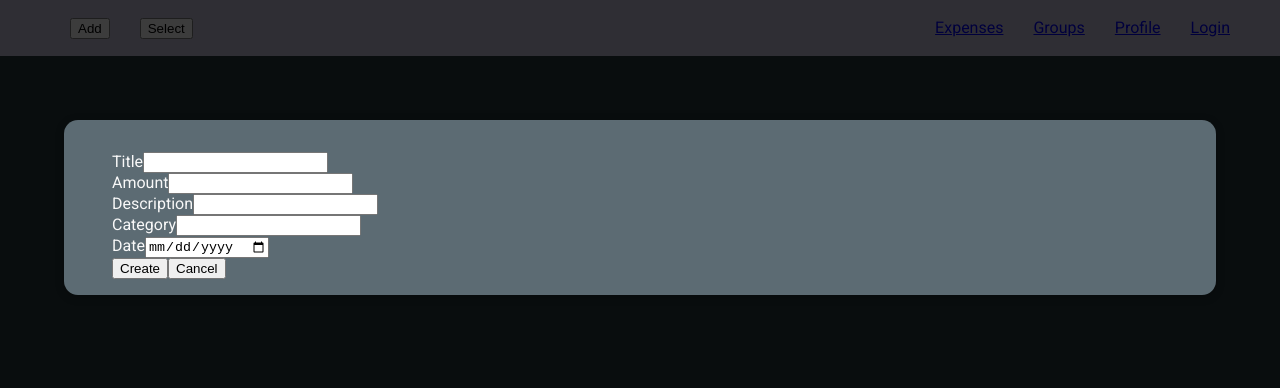
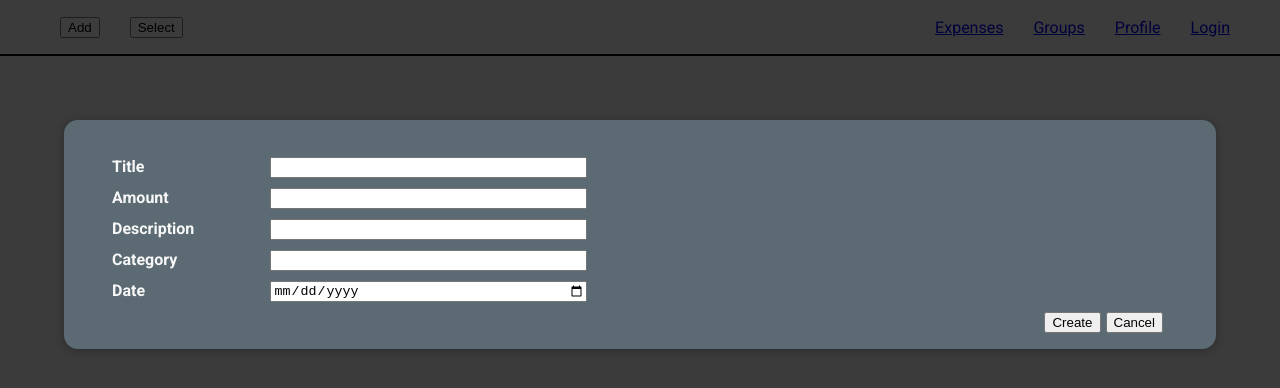
Before and after one commit to aaronjoslinwangdu/family-finance-app, a React (Create React App) app in the folder client/: page /expenses in a window 1280 px wide. Both pictures are taken after a click on the button "Add". Shown: the top 388 px of the page. Built offline with nearby package versions, Linux system fonts and the light colour scheme; no server answers.

Commit message:
Update css

```diff
--- a/client/src/components/Expenses/AddExpense.module.css
+++ b/client/src/components/Expenses/AddExpense.module.css
@@ -1,7 +1,3 @@
-.addExpense {
-  margin-left: 10px;
-}
-
 .addExpense:hover {
   cursor: pointer;
 }
--- a/client/src/components/Expenses/ExpenseForm.js
+++ b/client/src/components/Expenses/ExpenseForm.js
@@ -4,6 +4,7 @@ import { useSelector, useDispatch } from 'react-redux';
 import DeleteExpense from './DeleteExpense';
 
 import { expensesActions } from '../../store/expenses-slice';
+import classes from './ExpenseForm.module.css';
 
 const ExpenseForm = (props) => {
   const dispatch = useDispatch();
@@ -121,29 +122,33 @@ const ExpenseForm = (props) => {
 
   return (
     <form onSubmit={submitHandler}>
-      <div>
+      <div className={classes.inputSection}>
+        <div className={classes.inputSubsection}>
           <label htmlFor='title'>Title</label>
           <input type='text' id='title' defaultValue={titleDefault} required ref={titleInputRef}></input>
         </div>
-      <div>
+        <div className={classes.inputSubsection}>
           <label htmlFor='amount'>Amount</label>
           <input type='number' id='amount' min="0.00" step="0.01" defaultValue={amountDefault} required ref={amountInputRef}></input>
         </div>
-      <div>
+        <div className={classes.inputSubsection}>
           <label htmlFor='description'>Description</label>
           <input type='text' id='description' defaultValue={descriptionDefault} ref={descriptionInputRef}></input>
         </div>
-      <div>
+        <div className={classes.inputSubsection}>
           <label htmlFor='category'>Category</label>
           <input type='text' id='category' defaultValue={categoryDefault} ref={categoryInputRef}></input>
         </div>
-      <div>
+        <div className={classes.inputSubsection}>
           <label htmlFor='date'>Date</label>
           <input type='date' id='date' defaultValue={dateDefault} required ref={dateInputRef}></input>
         </div>
+      </div>
+      <div className={classes.buttonSection}>
         <button type="submit">{isEditing ? 'Save' : 'Create'}</button>
         <button onClick={cancelHandler}>Cancel</button>
-      {isEditing && <DeleteExpense /> }
+        {isEditing && <DeleteExpense />}
+      </div>
     </form>
   );
 };
--- a/client/src/components/Expenses/ExpenseForm.module.css
+++ b/client/src/components/Expenses/ExpenseForm.module.css
@@ -1,9 +1,36 @@
-.buttons {
+.inputSection {
+  display: flex;
+  flex-direction: column;
+}
+
+.inputSubsection {
+  display: flex;
+  flex-direction: row;
+  width: 100%;
+  margin-top: 5px;
+  margin-bottom: 5px;
+}
+
+.inputSection .inputSubsection label {
+  font-weight: 700;
+  width: 15%;
+}
+
+.inputSection .inputSubsection input {
+  width: 30%;
+}
+
+.buttonSection {
+  margin-top: 5px;
   display: flex;
   flex-direction: row;
   justify-content: flex-end;
 }
 
-.buttons Button {
-  margin-left: 5px;
+.buttonSection button {
+  margin-right: 5px;
 }
+
+.buttonSection button:hover {
+  cursor: pointer;
+}
--- a/client/src/components/Expenses/ExpenseItem.module.css
+++ b/client/src/components/Expenses/ExpenseItem.module.css
@@ -1,8 +1,9 @@
 .expenseItem {
   height: 100px;
   width: 100px;
-  background-color: red;
+  background-color: #bae9c4;
   margin: 10px;
+  border: 2px solid #a0d3ab;
   border-radius: 10px;
   display: flex;
   flex-direction: column;
@@ -11,15 +12,17 @@
   white-space: nowrap;
   overflow: hidden;
   text-overflow: ellipsis;
+  box-shadow: 0 0 0 0 rgba(0, 0, 0, 1);
+	transform: scale(1);
 }
 
 .selecting {
-  background-color: lightblue;
+  animation: pulse 2s infinte;
 }
 
 .selected {
-  border-style: solid;
-  border-color: black;
+  background-color: #94caa0;
+  border: 2px solid #5c8f67;
 }
 
 .expenseItem:hover {
--- a/client/src/components/Expenses/ExpenseSublist.module.css
+++ b/client/src/components/Expenses/ExpenseSublist.module.css
@@ -1,7 +1,7 @@
 .sublist {
   margin: 20px 20px 20px 20px;
   padding: 10px;
-  background-color: bisque;
+  background-color: #cbcbcb;
   border-radius: 15px;
   display: flex;
   flex-direction: column;
@@ -12,7 +12,10 @@
   display: flex;
   flex-direction: row;
   margin-left: 15px
+}
 
+.sublist .sublistHeader button {
+  margin-left: 10px;
 }
 
 .sublist .expenseSublist {
--- a/client/src/components/Layout/Navigation.module.css
+++ b/client/src/components/Layout/Navigation.module.css
@@ -1,19 +1,22 @@
 .navigation {
-  background-color: rgb(189, 183, 209);
+  background-color: #EAEAEA;
   width: 100%;
   height: 7vh;
-  padding: 5px 20px 5px 20px;
+  padding: 0px 20px 0px 20px;
   display: flex;
   flex-direction: row;
   align-items: center;
   justify-content: space-between;
+  border-bottom: solid black 2px;
 }
 
 .navigation nav {
   display: flex;
   flex-direction: row;
   width: 100%;
+  height: 100%;
   justify-content: space-between;
+  align-items: center;
 }
 
 .navigation nav ul {
--- a/client/src/index.css
+++ b/client/src/index.css
@@ -8,6 +8,6 @@ html {
 
 body {
   margin: 0;
-  background-color: #253237;
+  background-color: #EAEAEA;
   color: #f8f8f8;
 }
```
Lines whose indentation alone changed are shown as unchanged.
